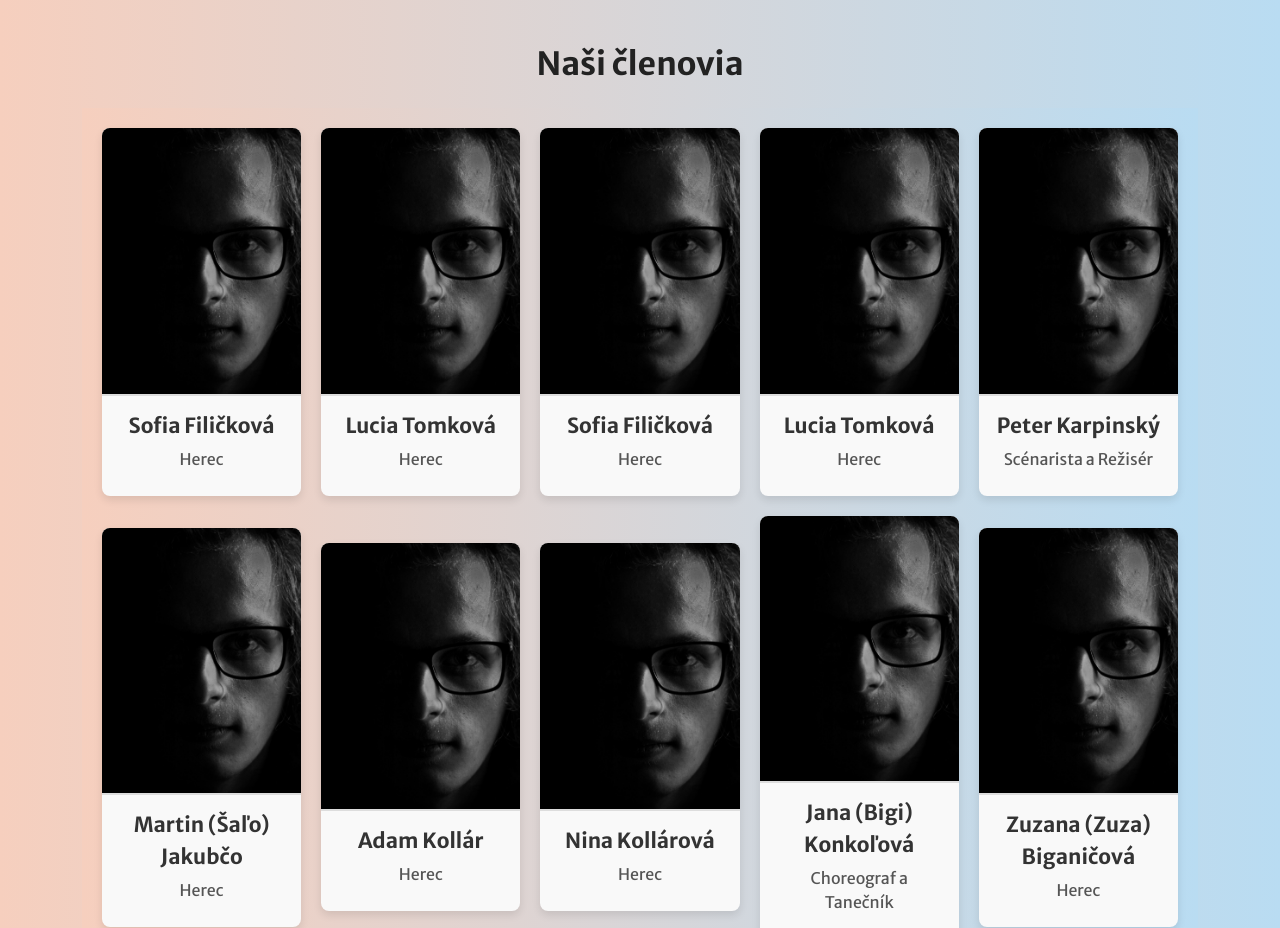
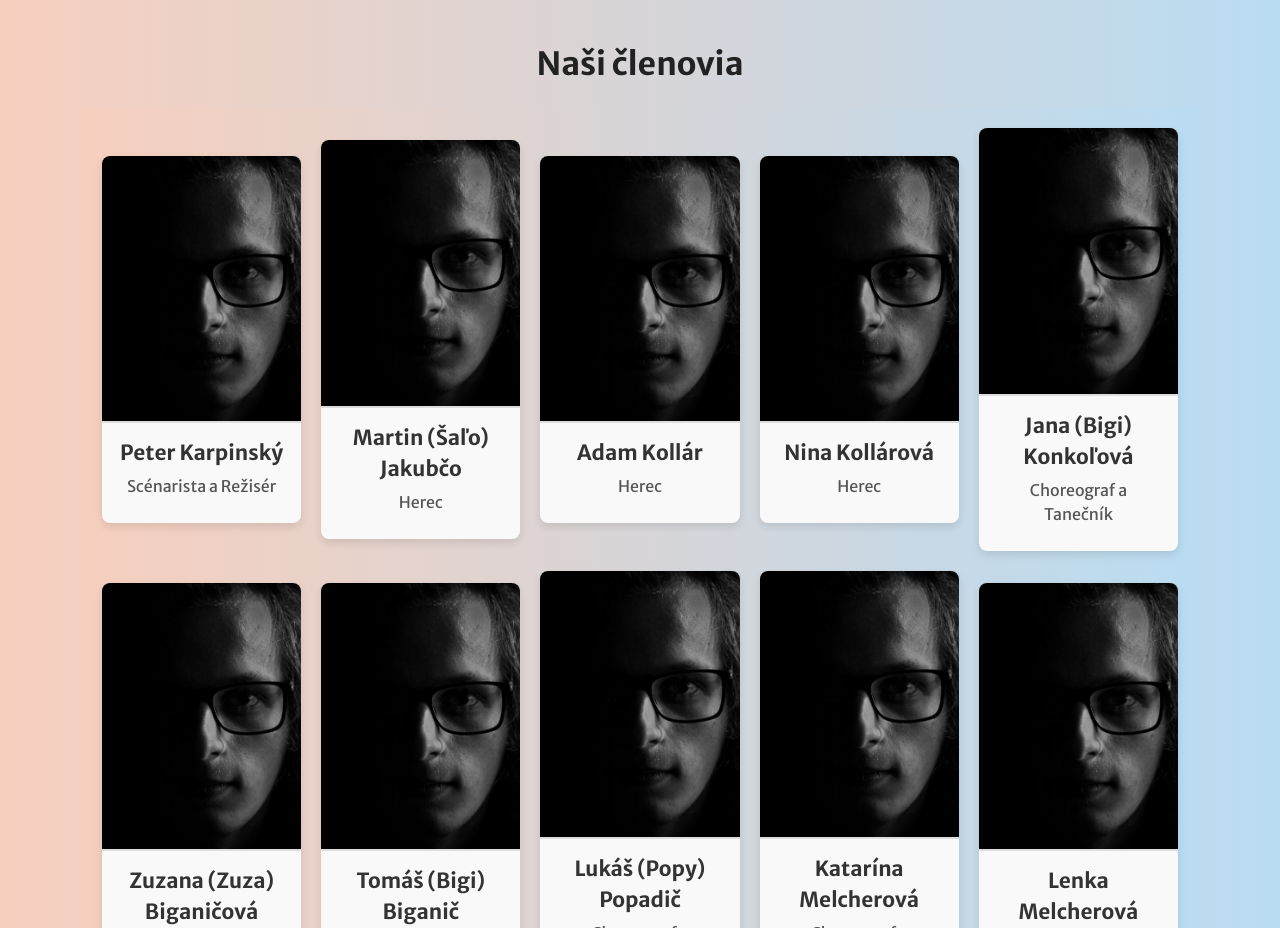
Before and after one commit to WarieSK/TaleWeb, a React (Vite) app: page /Members in a window 1280 px wide. Shown: the part 800-1728 px from the top of the page. Built offline with nearby package versions, Linux system fonts and the light colour scheme; a web font is replaced by a local one.

Commit message:
membercards members' IDs correction

```diff
--- a/src/components/MemberCards.jsx
+++ b/src/components/MemberCards.jsx
@@ -5,6 +5,7 @@ import membersData from "../data/membersData";
 
 const MemberCards = () => {
   const navigate = useNavigate();
+  const Members = membersData.filter(member => member.id < 1000);
 
   const handleCardClick = (id) => {
     navigate(`/members/${id}`);
@@ -14,7 +15,7 @@ const MemberCards = () => {
     <div className="membersCards-container">
       <h2 className="membersCards-title">Naši členovia</h2>
       <div className="membersCards-grid">
-        {membersData.map((member) => (
+        {Members.map((member) => (
           <div key={member.id} className="memberCards-card" onClick={() => handleCardClick(member.id)} style={{ cursor: "pointer" }}>
             <img src={member.image} alt={member.name} className="memberCards-image" />
             <div className="memberCards-info">
```
